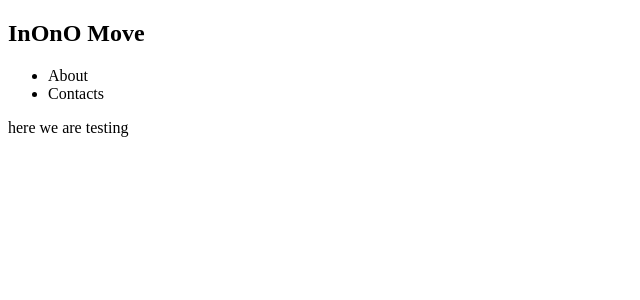
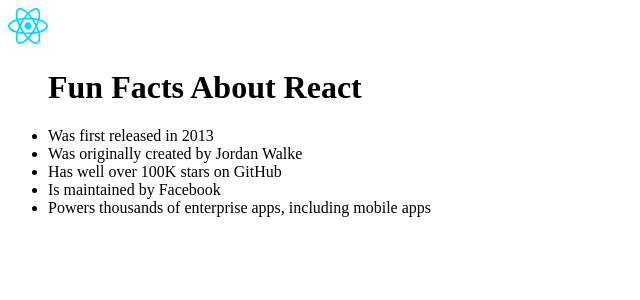
Before and after one commit to Ireme-Nyawe/react_roll, a React (Vite) app: page / in a window 1280 px wide. Shown: the top 300 px of the page, without its empty margins (0-640 px from the left). Built offline with nearby package versions, Linux system fonts and the light colour scheme.

Commit message:
react-course project1

```diff
--- a/src/App.jsx
+++ b/src/App.jsx
@@ -1,6 +1,6 @@
-import Challenge from "./components/Challenge2";
+import ProjectOne from "./components/ProjectOne";
 
 function App (){
-  return <Challenge></Challenge>
+  return <ProjectOne></ProjectOne>
 }
 export default App;
--- /dev/null
+++ b/src/components/ProjectOne.jsx
@@ -0,0 +1,16 @@
+function ProjectOne(){
+return(
+    <>
+        <img src="./src/assets/react.svg" width="40px" alt="ReactLogo" />
+    <ul>
+        <h1>Fun Facts About React</h1>
+        <li>Was first released in 2013</li>
+        <li>Was originally created by Jordan Walke</li>
+        <li>Has well over 100K stars on GitHub</li>
+        <li>Is maintained by Facebook</li>
+        <li>Powers thousands of enterprise apps, including mobile apps</li>
+    </ul>
+    </>
+);
+}
+export default ProjectOne;
```
